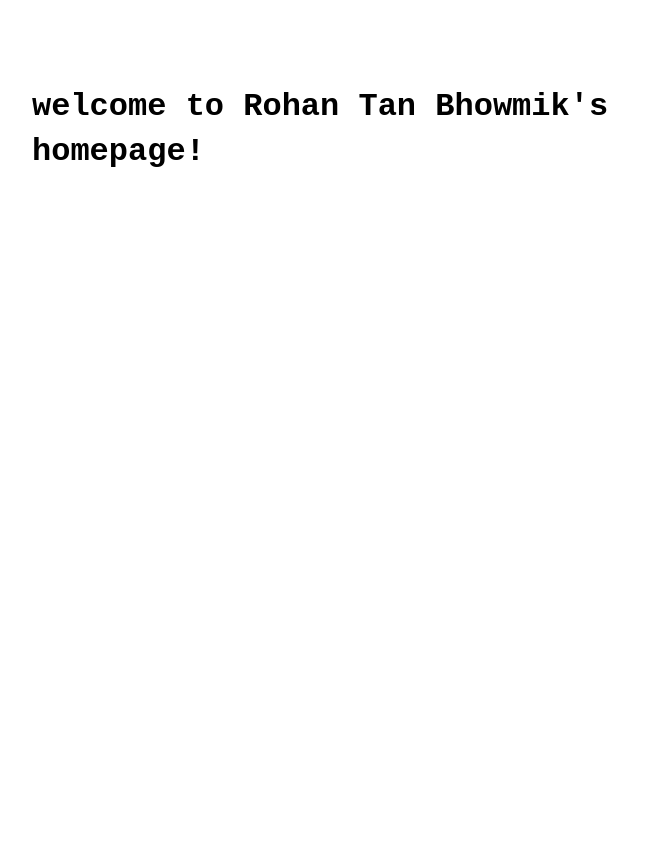
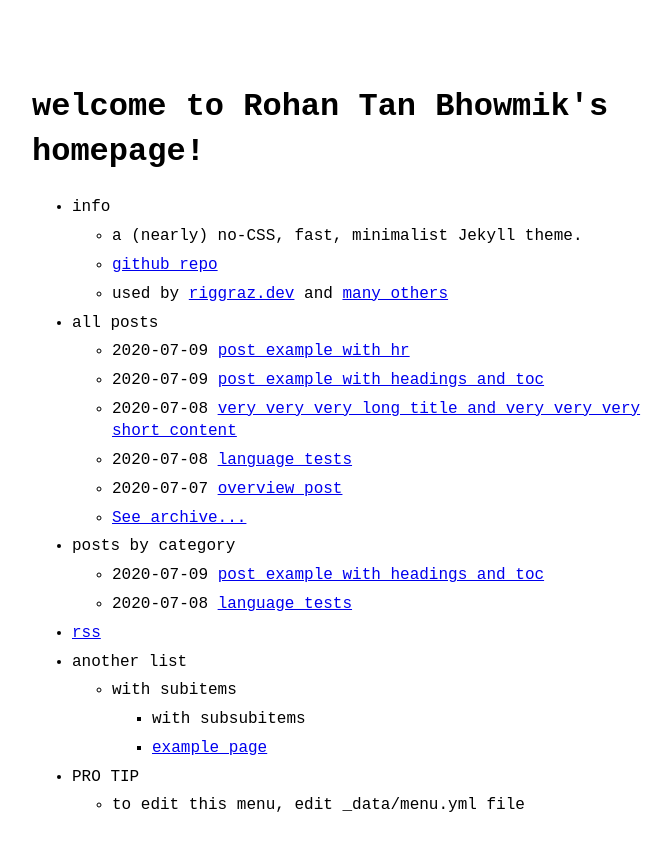
Before and after one commit to rohan-tan-bhowmik/rohan-tan-bhowmik.github.io, a Jekyll site: the page built from index.md, in a window 1280 px wide. Shown: the top 851 px of the page, without its empty margins (288-960 px from the left). Built offline with Jekyll 4.4.1, drawn with Linux system fonts in a browser that asks for light colours; some of the changed lines change nothing that is shown.

Commit message:
Update menu.yml

```diff
--- a/_data/menu.yml
+++ b/_data/menu.yml
@@ -1,6 +1,7 @@
 # For documentation on this file, see:
 # https://github.com/riggraz/no-style-please#customize-the-menu
 
+entries:
   - title: info
     entries:
       - title: a (nearly) no-CSS, fast, minimalist Jekyll theme.
@@ -8,11 +9,7 @@
         url: https://github.com/riggraz/no-style-please
       - title: "used by <a href='https://riggraz.dev'>riggraz.dev</a> and <a href='https://github.com/riggraz/no-style-please/network/dependents'>many others</a>"
 
-      - title: a (nearly) no-CSS, fast, minimalist Jekyll theme.
-      - title: github repo
-        url: https://github.com/riggraz/no-style-please
-      - title: "used by <a href='https://riggraz.dev'>riggraz.dev</a> and <a href='https://github.com/riggraz/no-style-please/network/dependents'>many others</a>"
-
+  - title: all posts
     post_list:
       limit: 5
       show_more: true
@@ -36,7 +33,6 @@
           - title: with subsubitems
           - title: example page
             url: about
-
   - title: PRO TIP
     entries:
       - title: to edit this menu, edit _data/menu.yml file
```
